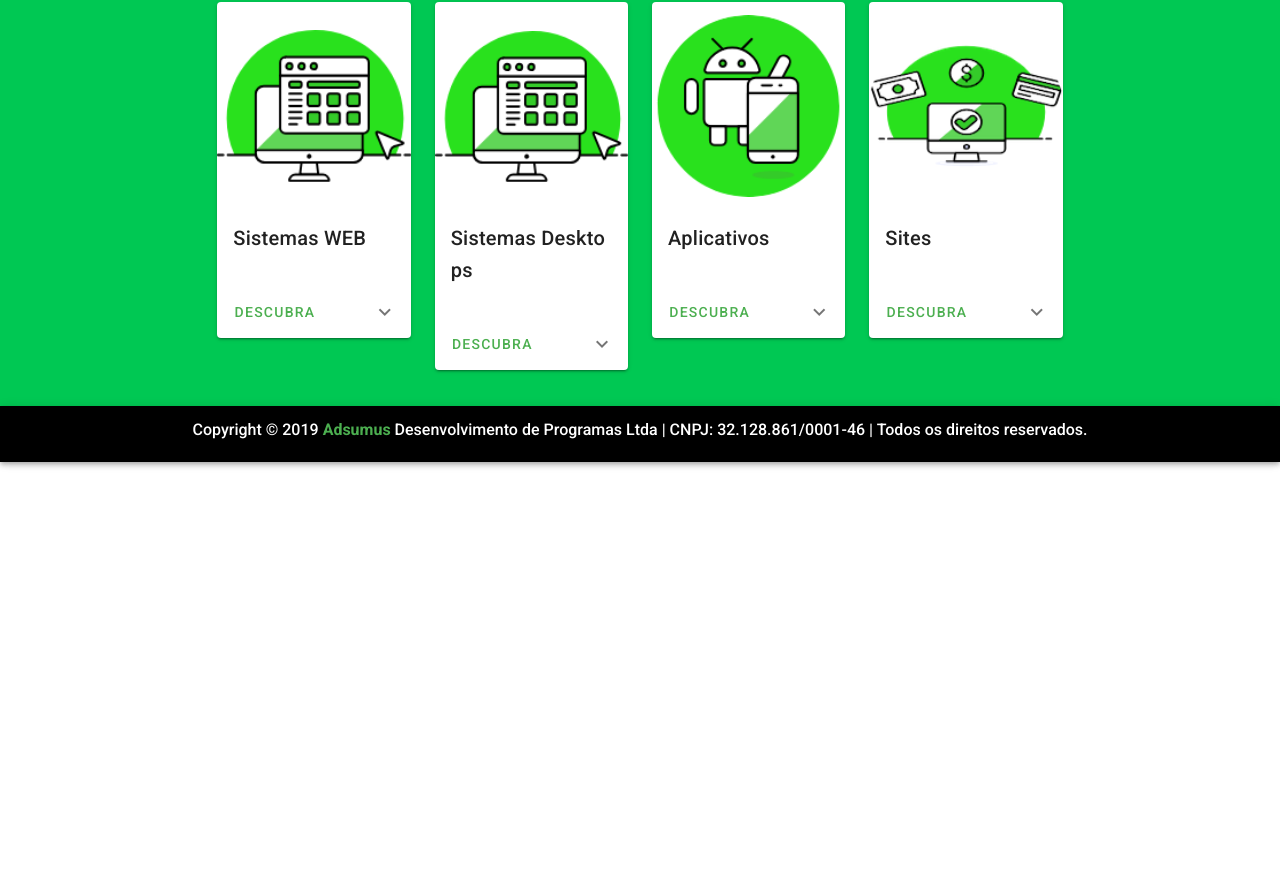
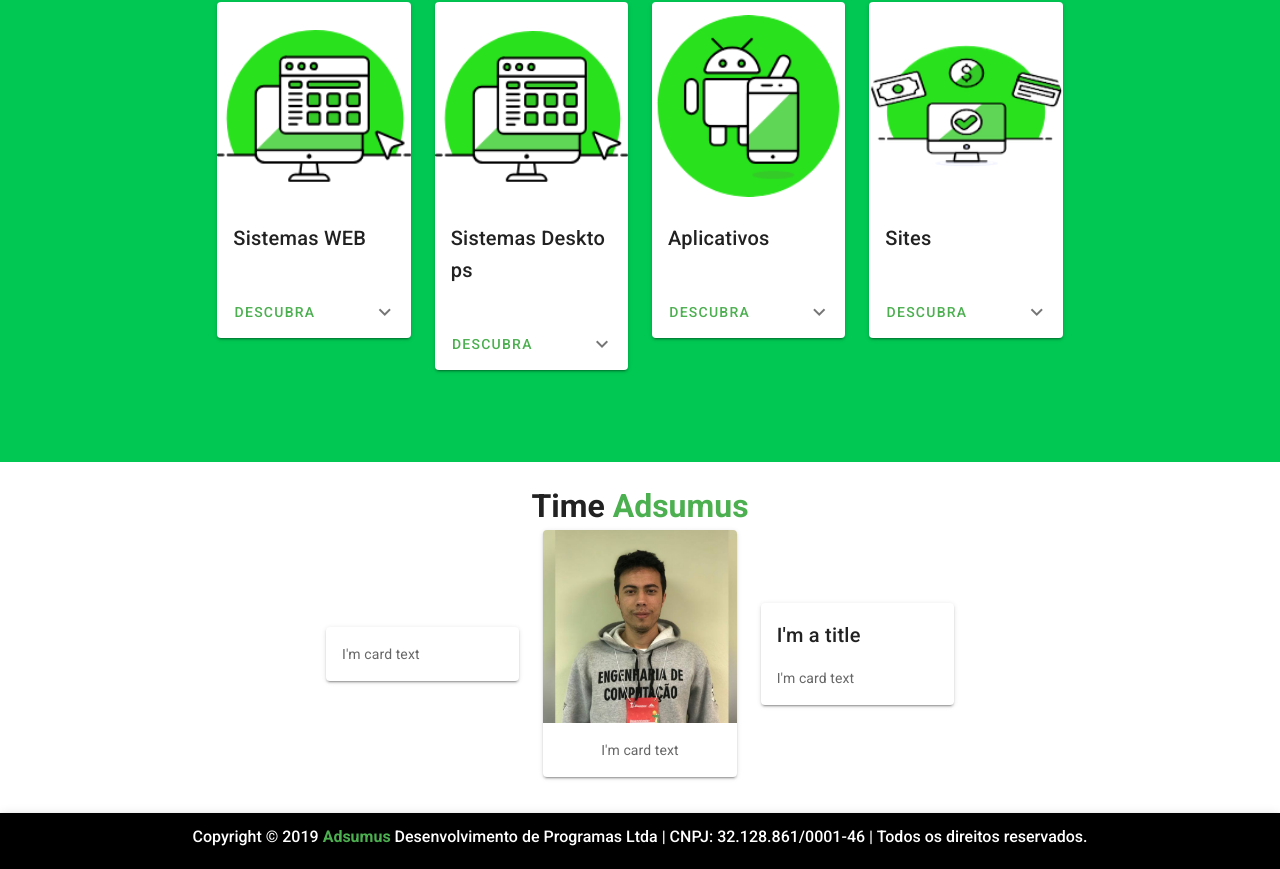
Before and after one commit to Sanpeta/Site-Adsumus, a Vue app: page / in a window 1280 px wide. Shown: the part 1096-1965 px from the top of the page. Before the commit the page ends 1558 px from the top, so only its background shows below. Built offline with nearby package versions, Linux system fonts and the light colour scheme.

Commit message:
Modificado pra Single Page

```diff
--- a/src/components/Navbar.vue
+++ b/src/components/Navbar.vue
@@ -17,7 +17,7 @@
         <v-btn text class="white--text font-weight-medium" to="/">Início</v-btn>
         <v-btn text class="white--text font-weight-medium" to="/sobre">Sobre Nós</v-btn>
         <v-btn text class="white--text font-weight-medium" to="/servicos">Nossos Serviços</v-btn>
-        <v-btn text class="white--text font-weight-medium" to="/endereco">Endereço</v-btn>
+        <v-btn text class="white--text font-weight-medium" to="/time">Nosso Time</v-btn>
         <v-btn text class="white--text font-weight-medium" to="/contato">Contato</v-btn>
       </v-toolbar-items>
 
--- /dev/null
+++ b/src/components/NossoTime.vue
@@ -0,0 +1,105 @@
+<template>
+  <v-content class="white pb-10">
+    <h1 class="black-text mt-5" align="center">
+      Time
+      <span class="green--text">Adsumus</span>
+    </h1>
+    <v-row class="mb-10" align="center" justify="center">
+      <v-col class="col-md-2 col-12">
+        <v-card
+          class="mx-auto"
+          :flat="flat"
+          :loading="loading"
+          :outlined="outlined"
+          :elevation="elevation"
+          :raised="raised"
+          :width="width"
+          :height="height"
+        >
+          <v-card-text>I'm card text</v-card-text>
+          <v-card-actions v-if="actions">
+            <v-btn icon>
+              <v-icon>mdi-heart</v-icon>
+            </v-btn>
+            <v-btn text>Click</v-btn>
+            <v-btn outlined>Click</v-btn>
+          </v-card-actions>
+        </v-card>
+      </v-col>
+
+      <v-col class="col-md-2 col-12">
+        <v-card
+          class="mx-auto"
+          :flat="flat"
+          :loading="loading"
+          :outlined="outlined"
+          :elevation="elevation"
+          :raised="raised"
+          :width="width"
+          :height="height"
+        >
+
+            <v-img aling="center" alt="Avatar" src="../assets/sid.jpg"></v-img>
+
+
+          <v-card-text align="center">I'm card text</v-card-text>
+          <v-card-actions v-if="actions">
+            <v-btn icon>
+              <v-icon>mdi-heart</v-icon>
+            </v-btn>
+            <v-btn text>Click</v-btn>
+            <v-btn outlined>Click</v-btn>
+          </v-card-actions>
+        </v-card>
+      </v-col>
+
+      <v-col class="col-md-2 col-12">
+        <v-card
+          class="mx-auto"
+          :flat="flat"
+          :loading="loading"
+          :outlined="outlined"
+          :elevation="elevation"
+          :raised="raised"
+          :width="width"
+          :height="height"
+        >
+          <v-img
+            v-if="media"
+            class="white--text"
+            height="200px"
+            src="https://cdn.vuetifyjs.com/images/cards/docks.jpg"
+          >
+            <v-card-title class="align-end fill-height">I'm a title</v-card-title>
+          </v-img>
+          <v-card-title v-else>I'm a title</v-card-title>
+
+          <v-card-text>I'm card text</v-card-text>
+          <v-card-actions v-if="actions">
+            <v-btn icon>
+              <v-icon>mdi-heart</v-icon>
+            </v-btn>
+            <v-btn text>Click</v-btn>
+            <v-btn outlined>Click</v-btn>
+          </v-card-actions>
+        </v-card>
+      </v-col>
+    </v-row>
+  </v-content>
+</template>
+
+<script>
+export default {
+  data() {
+    return {
+      altura: screen.height
+    };
+  }
+};
+</script>
+
+<style>
+v-img {
+  border-radius: 50%;
+}
+</style>
--- a/src/components/SobreNos.vue
+++ b/src/components/SobreNos.vue
@@ -1,6 +1,6 @@
 <template>
   <v-content class="white">
-    <h1 class="black-text mt-5" align="center">QUEM SOMOS</h1>
+    <h1 class="black-text mt-5" align="center">Sobre Nós</h1>
     <v-row class="mb-10" align="center" justify="center">
       <v-col class="col-md-5 col-12">
         <p
--- a/src/views/Home.vue
+++ b/src/views/Home.vue
@@ -3,6 +3,7 @@
         <Slider/>
         <SobreNos/>
         <Servicos/>
+        <NossoTime/>
     </v-content>
 </template>
 
@@ -10,9 +11,11 @@
 import Slider from '../components/Slider'
 import SobreNos from '../components/SobreNos'
 import Servicos from '../components/Servicos'
+import NossoTime from '../components/NossoTime'
+
 export default {
     components: {
-        Slider, SobreNos, Servicos
+        Slider, SobreNos, Servicos, NossoTime
     }
 }
 </script>
```
Also changed, not shown: src/assets/sid.jpg (added).
